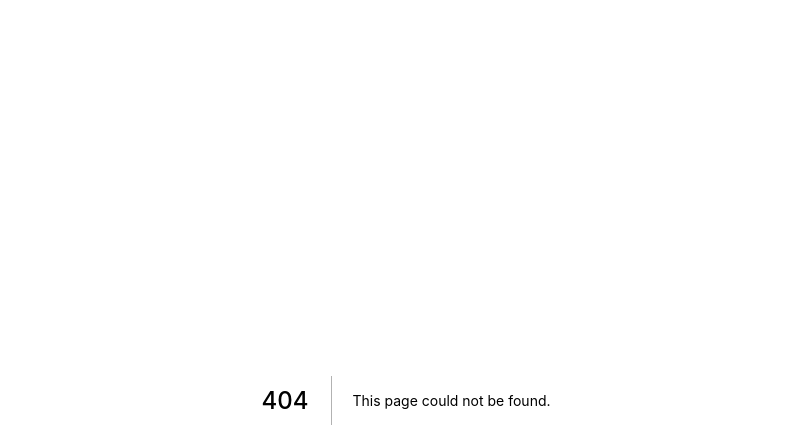
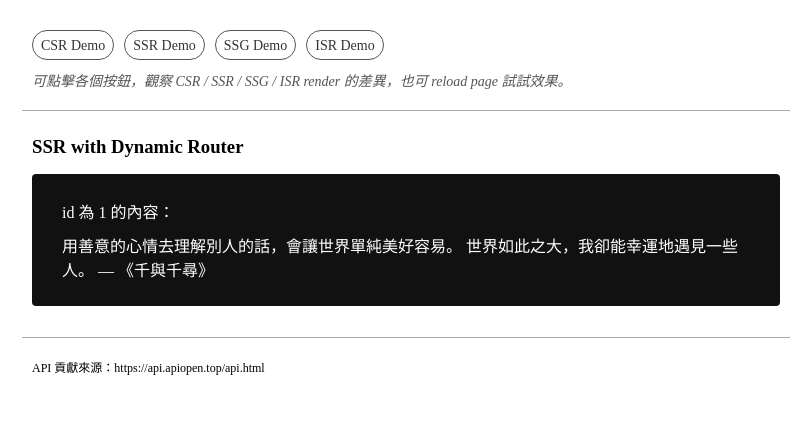
Before and after one commit to LiangYingC/next-csr-ssr-ssg-simple-demo, a Next.js app: page /ssr/1 in a window 1280 px wide. Before the commit this address had no page. Shown: the top 448 px of the page, without its empty margins (234-1045 px from the left). Built offline with nearby package versions, Linux system fonts and the light colour scheme.

Commit message:
feat : implement ssr static and dynamic route sample

```diff
--- /dev/null
+++ b/pages/ssr/[id].jsx
@@ -0,0 +1,33 @@
+import Layout from "../../components/Layout";
+
+const SSRById = ({ animeQuotation, id }) => {
+  const animeQuotationSentence = animeQuotation.result.sentence;
+  const animeQuotationFrom = animeQuotation.result.from;
+
+  return (
+    <Layout>
+      <h3>SSR with Dynamic Router</h3>
+      <ul>
+        <p>id 為 {id} 的內容：</p>
+        <p>
+          {animeQuotationSentence} — {animeQuotationFrom}
+        </p>
+      </ul>
+    </Layout>
+  );
+};
+
+// This gets called on every request
+export async function getServerSideProps({ params: { id } }) {
+  const res = await fetch(
+    `${process.env.API_HOST_DOMAIN}/api/animeQuotationData/${id}`
+  );
+
+  const animeQuotation = await res.json();
+
+  return {
+    props: { animeQuotation, id },
+  };
+}
+
+export default SSRById;
```
Also changed, not shown: pages/ssr/index.jsx (renamed from pages/ssr.jsx, +5 -3 lines).
